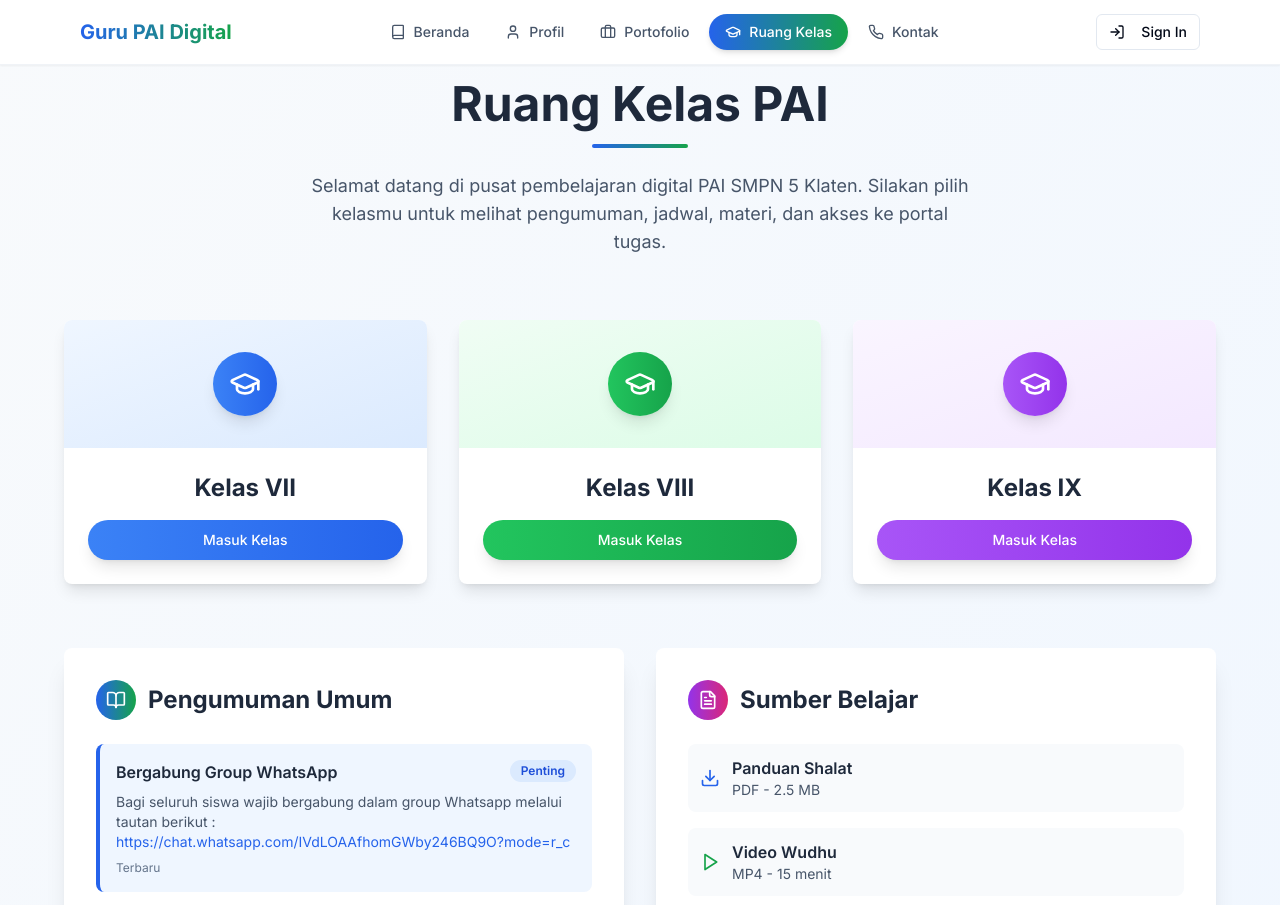
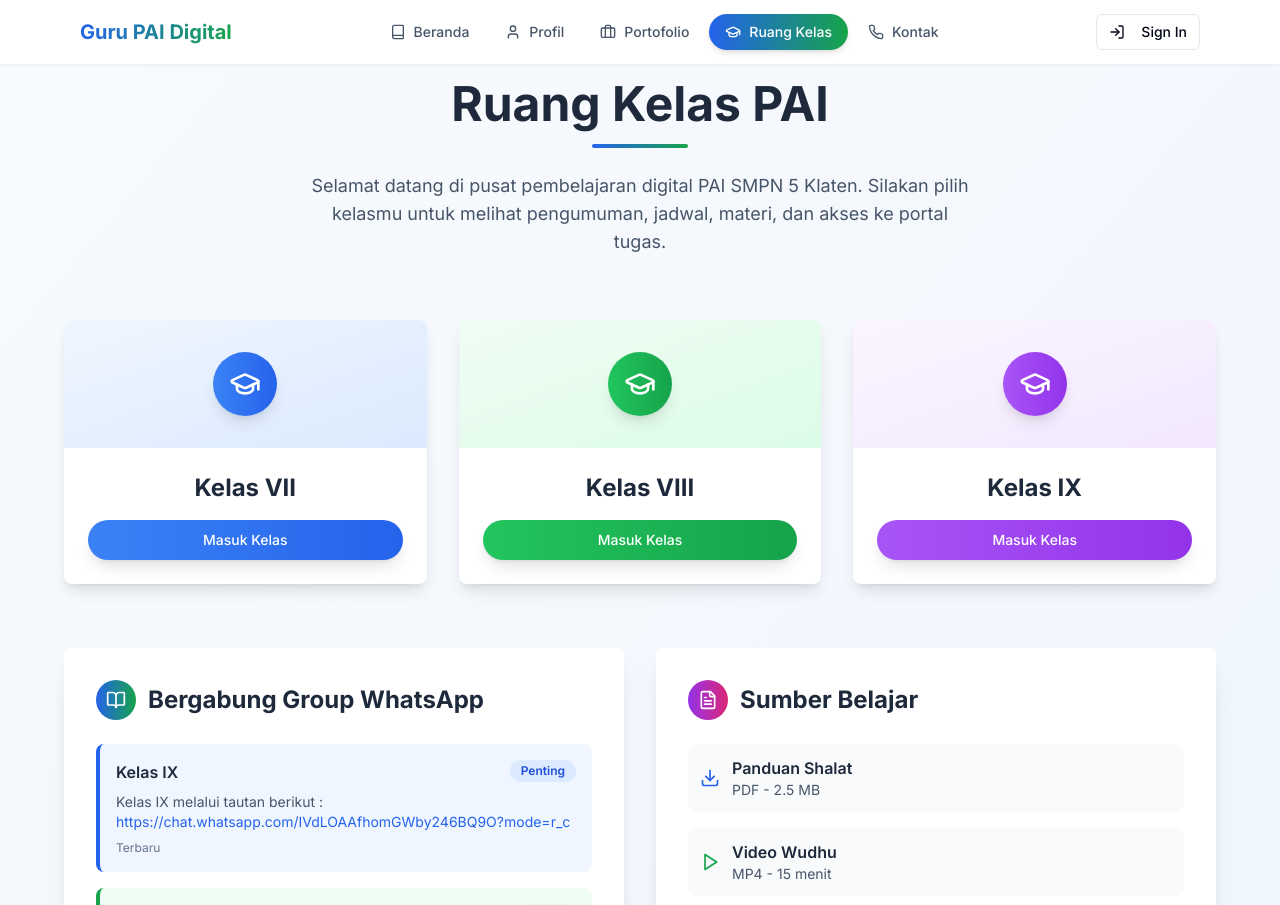
Before and after one commit to Santosa-Dev1507/guru-kreatif-website, a React (Vite) app: page /materi-kelas in a window 1280 px wide. Shown: the top 905 px of the page. Built offline with nearby package versions, Linux system fonts and the light colour scheme.

Commit message:
Update announcement
Update the announcement in the "Pengumuman Umum" section to reflect the new WhatsApp group link for Kelas IX.

```diff
--- a/src/pages/MateriKelas.tsx
+++ b/src/pages/MateriKelas.tsx
@@ -84,16 +84,16 @@ const MateriKelas = () => {
                   <div className="w-10 h-10 bg-gradient-to-r from-blue-600 to-green-600 rounded-full flex items-center justify-center">
                     <BookOpen className="w-5 h-5 text-white" />
                   </div>
-                  <h2 className="text-2xl font-bold text-slate-800">Pengumuman Umum</h2>
+                  <h2 className="text-2xl font-bold text-slate-800">Bergabung Group WhatsApp</h2>
                 </div>
 
                 <div className="space-y-4">
                   <div className="p-4 bg-blue-50 rounded-lg border-l-4 border-blue-600">
                     <div className="flex items-start justify-between mb-2">
-                      <h3 className="font-semibold text-slate-800">Bergabung Group WhatsApp</h3>
+                      <h3 className="font-semibold text-slate-800">Kelas IX</h3>
                       <Badge variant="secondary" className="bg-blue-100 text-blue-700">Penting</Badge>
                     </div>
-                    <p className="text-sm text-slate-600">Bagi seluruh siswa wajib bergabung dalam group Whatsapp melalui tautan berikut : <a href="https://chat.whatsapp.com/IVdLOAAfhomGWby246BQ9O?mode=r_c" target="_blank" rel="noopener noreferrer" className="text-blue-600 hover:underline">https://chat.whatsapp.com/IVdLOAAfhomGWby246BQ9O?mode=r_c</a></p>
+                    <p className="text-sm text-slate-600">Kelas IX melalui tautan berikut : <a href="https://chat.whatsapp.com/IVdLOAAfhomGWby246BQ9O?mode=r_c" target="_blank" rel="noopener noreferrer" className="text-blue-600 hover:underline">https://chat.whatsapp.com/IVdLOAAfhomGWby246BQ9O?mode=r_c</a></p>
                     <p className="text-xs text-slate-500 mt-2">Terbaru</p>
                   </div>
 
```
